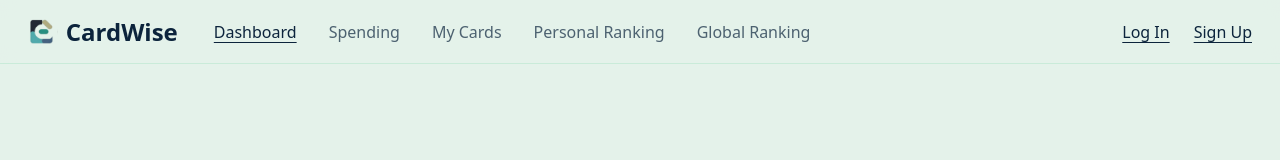
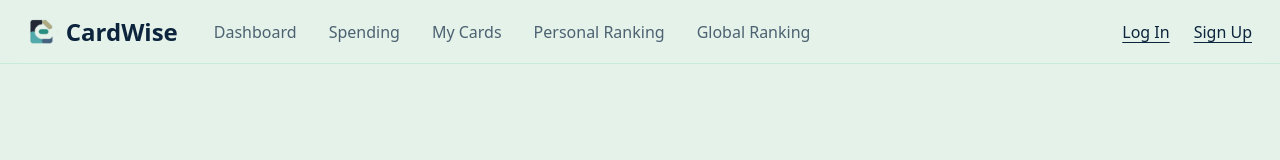
Before and after one commit to nghiantm/cs375-cardwise, a React (Vite) app in the folder client/: page / in a window 1280 px wide. Shown: the top 160 px of the page. Built offline with nearby package versions, Linux system fonts and the light colour scheme; no server answers.

Commit message:
fixed Dashboard url in navbar

```diff
--- a/client/src/app/Layout.tsx
+++ b/client/src/app/Layout.tsx
@@ -24,7 +24,7 @@ export default function Layout() {
           <nav className="flex gap-6 text-base flex-1">
 
             <NavLink
-              to="/"
+              to="/dashboard"
               className={({ isActive }) =>
                 `underline-offset-4 hover:text-aqua px-1 py-2 ${
                   isActive ? "underline text-navy" : "text-navy/70"
```
